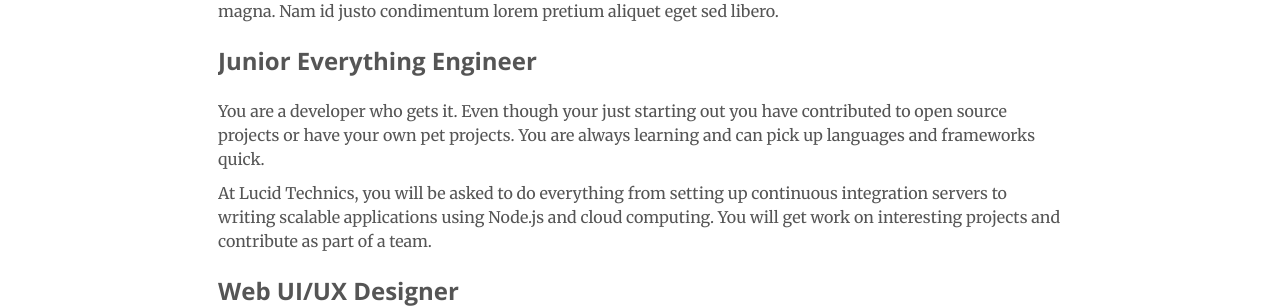
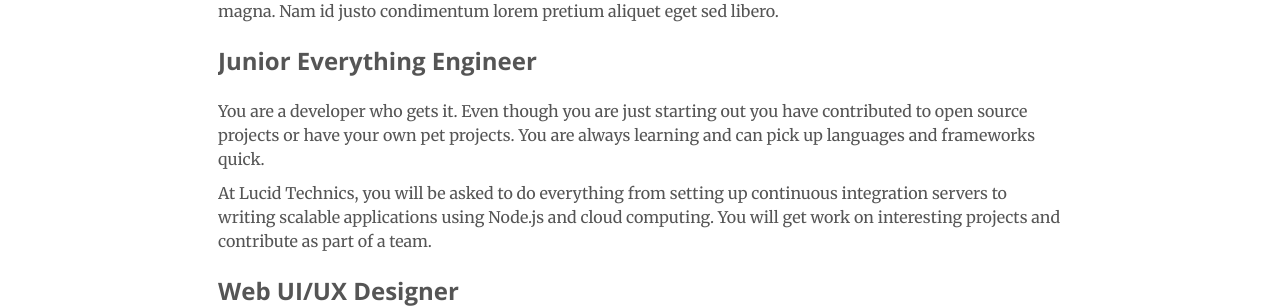
Before and after one commit to LucidTechnics/lucidtechnics.github.com, a Jekyll site: the page built from jobs.html, in a window 1280 px wide. Shown: the part 669-977 px from the top of the page. Built offline with Jekyll 4.4.1, drawn with Linux system fonts in a browser that asks for light colours; nearby versions of some CDN libraries.

Commit message:
Updated jobs.html

```diff
--- a/jobs.html
+++ b/jobs.html
@@ -27,7 +27,7 @@ permalink: /about/jobs/
     <div class="job">
       <h1>Junior Everything Engineer</h1>
       <p>
-        You are a developer who gets it.  Even though your just starting out you have contributed to open source projects or have your own pet projects.  You are always learning and can pick up languages and frameworks quick.
+        You are a developer who gets it.  Even though you are just starting out you have contributed to open source projects or have your own pet projects.  You are always learning and can pick up languages and frameworks quick.
       </p>
       <p>At Lucid Technics, you will be asked to do everything from setting up continuous integration servers to writing scalable applications using Node.js and cloud computing. You will get work on interesting projects and contribute as part of a team.
       </p>
```
